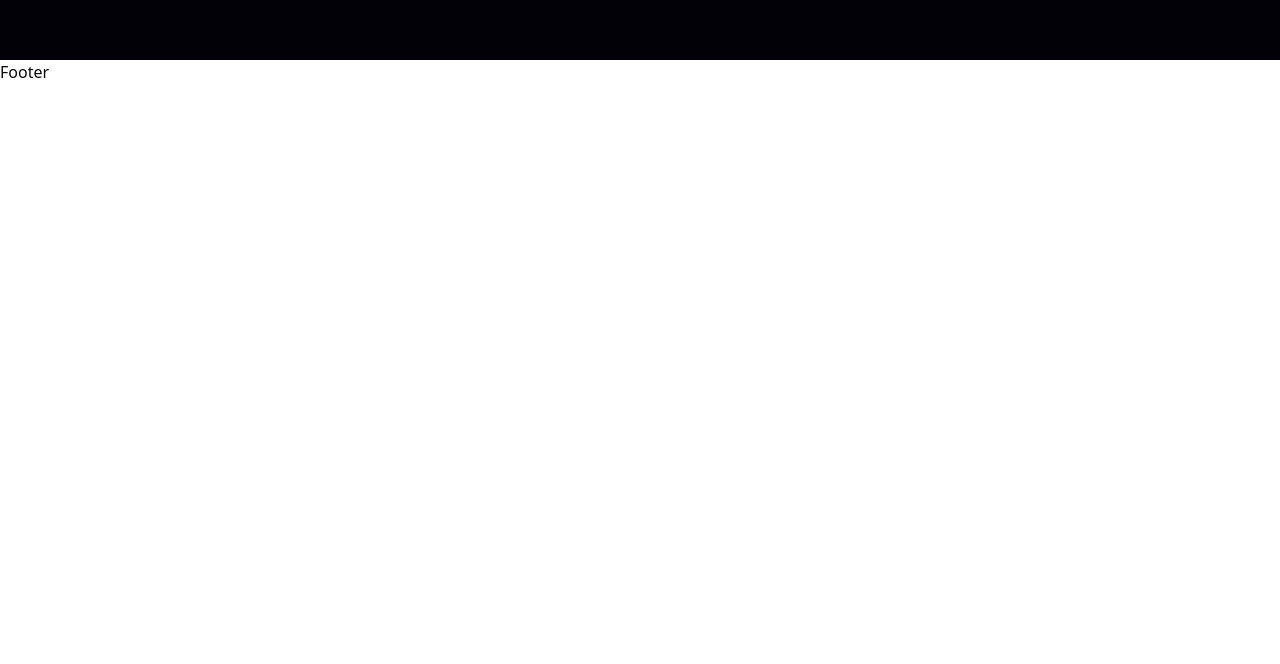
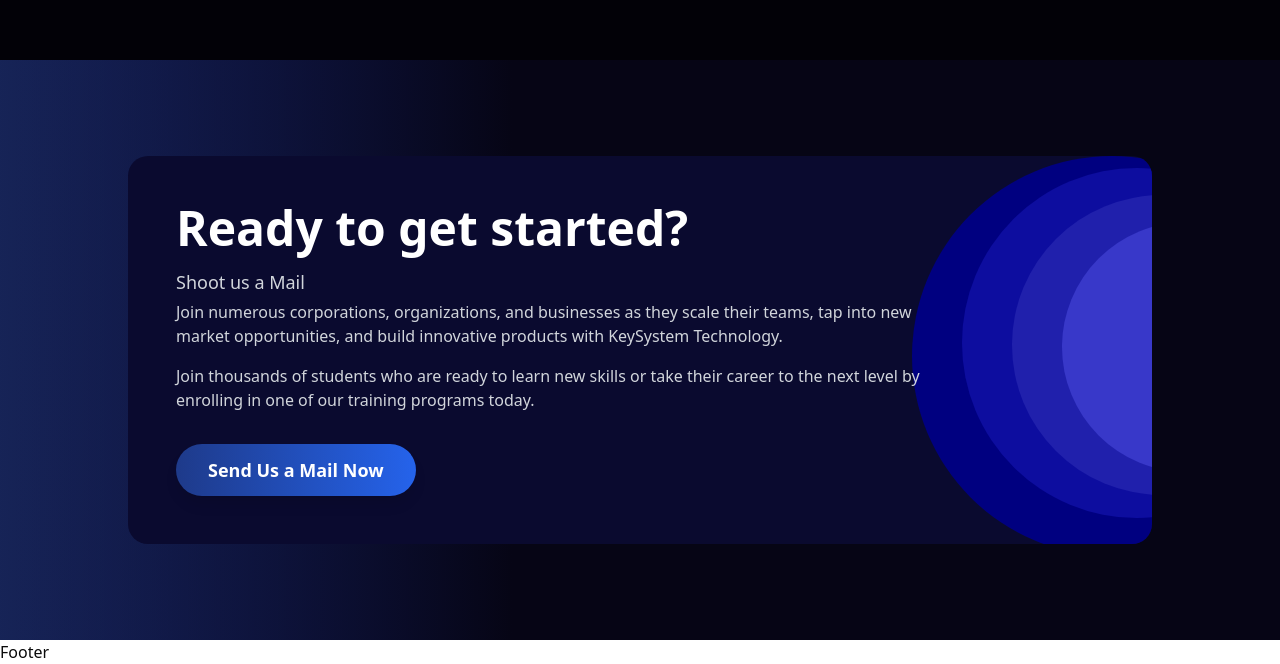
Before and after one commit to Jamilamasa/keysystem-frontend, a React (Vite) app: page / in a window 1280 px wide. Shown: the part 8548-9212 px from the top of the page. Before the commit the page ends 8632 px from the top, so only its background shows below. Built offline with nearby package versions, Linux system fonts and the light colour scheme.

Commit message:
feat(callToAction): add call to action card

```diff
--- a/src/pages/home/Home.tsx
+++ b/src/pages/home/Home.tsx
@@ -1,3 +1,4 @@
+import CallToAction from "./sections/CallToAction";
 import ComplianceCertification from "./sections/ComplianceCertification";
 import Hero from "./sections/Hero";
 import OurOfferings from "./sections/OurOfferings";
@@ -16,6 +17,8 @@
         <ComplianceCertification/>
         {/* They Trust Us */}
         <OurProcess/>
+        {/* Our partners */}
+        <CallToAction/>
       </div>
     </main>
   );
--- /dev/null
+++ b/src/pages/home/sections/CallToAction.tsx
@@ -0,0 +1,36 @@
+
+const CallToAction = () => {
+    return (
+      <section className="relative bg-gradient-to-r from-[#4169E14A] to-40% to-[#060515] text-white px-6 py-16 lg:py-24">
+      <div className="relative max-w-5xl mx-auto bg-[#0A0A2F] rounded-[20px] px-6 py-12 lg:px-12 overflow-hidden">
+        {/* Gradient circle effect */}
+        <div className="absolute -right-40 top-[0%] w-[400px] h-[400px] rounded-full bg-[#000080] z-0 pointer-events-none" />
+        <div className="absolute -right-40 top-[3%] w-[350px] h-[350px] rounded-full bg-[#0D0D9F] z-0 pointer-events-none" />
+        <div className="absolute -right-40 top-[10%] w-[300px] h-[300px] rounded-full bg-[#2020AC] z-0 pointer-events-none" />
+        <div className="absolute -right-40 top-[17%] w-[250px] h-[250px] rounded-full bg-[#3838C9] z-0 pointer-events-none" />
+
+        {/* Content */}
+        <div className="relative z-10 max-w-3xl">
+          <h2 className="text-3xl lg:text-5xl font-bold mb-4">Ready to get started?</h2>
+          <p className="text-lg text-gray-300 mb-1">Shoot us a Mail</p>
+          <p className="text-sm lg:text-base text-gray-300 mb-4">
+            Join numerous corporations, organizations, and businesses as they scale their teams, tap into new market opportunities, and build innovative products with KeySystem Technology.
+          </p>
+          <p className="text-sm lg:text-base text-gray-300 mb-8">
+            Join thousands of students who are ready to learn new skills or take their career to the next level by enrolling in one of our training programs today.
+          </p>
+
+          {/* Button */}
+          <a
+            href="mailto:info@keysystem.com"
+            className="inline-block px-8 py-3 text-lg font-semibold rounded-full bg-gradient-to-r from-[#1E3A8A] to-[#2563EB] text-white shadow-lg hover:brightness-110 transition"
+          >
+            Send Us a Mail Now
+          </a>
+        </div>
+      </div>
+      </section>
+    );
+  };
+
+  export default CallToAction;
```
